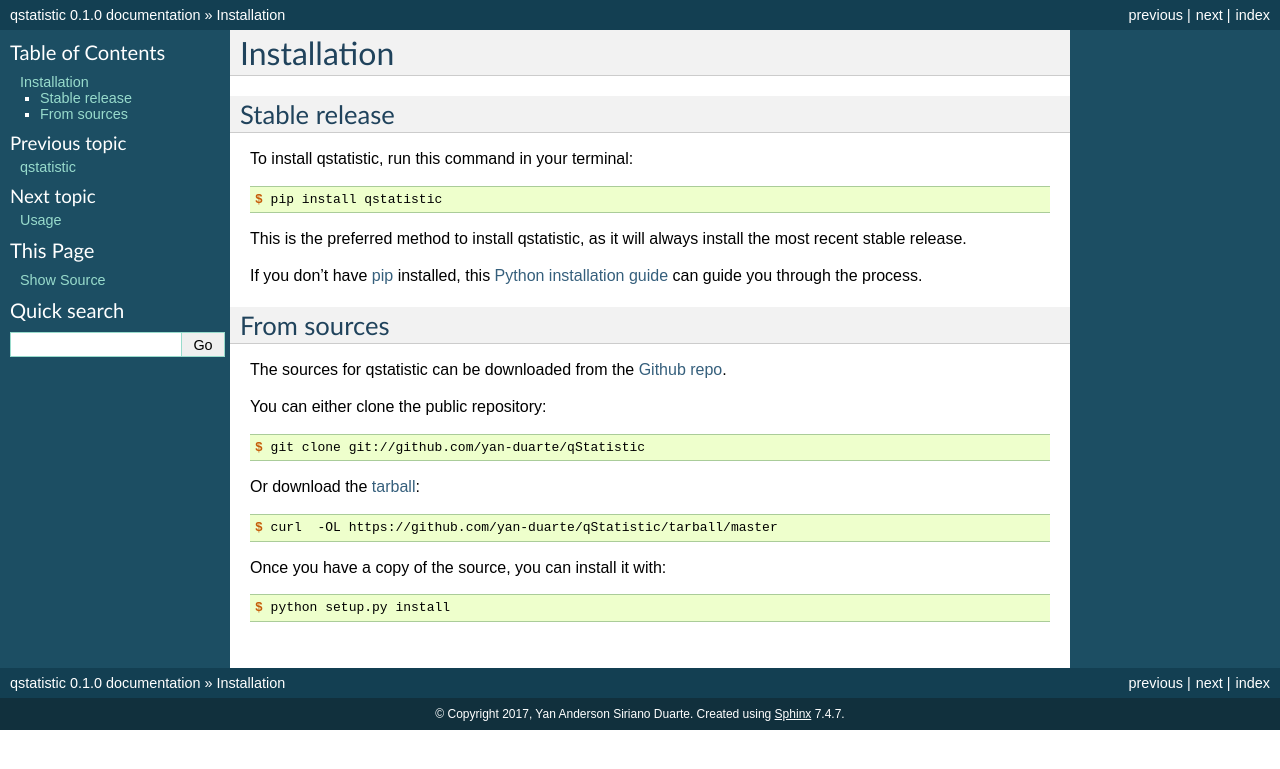
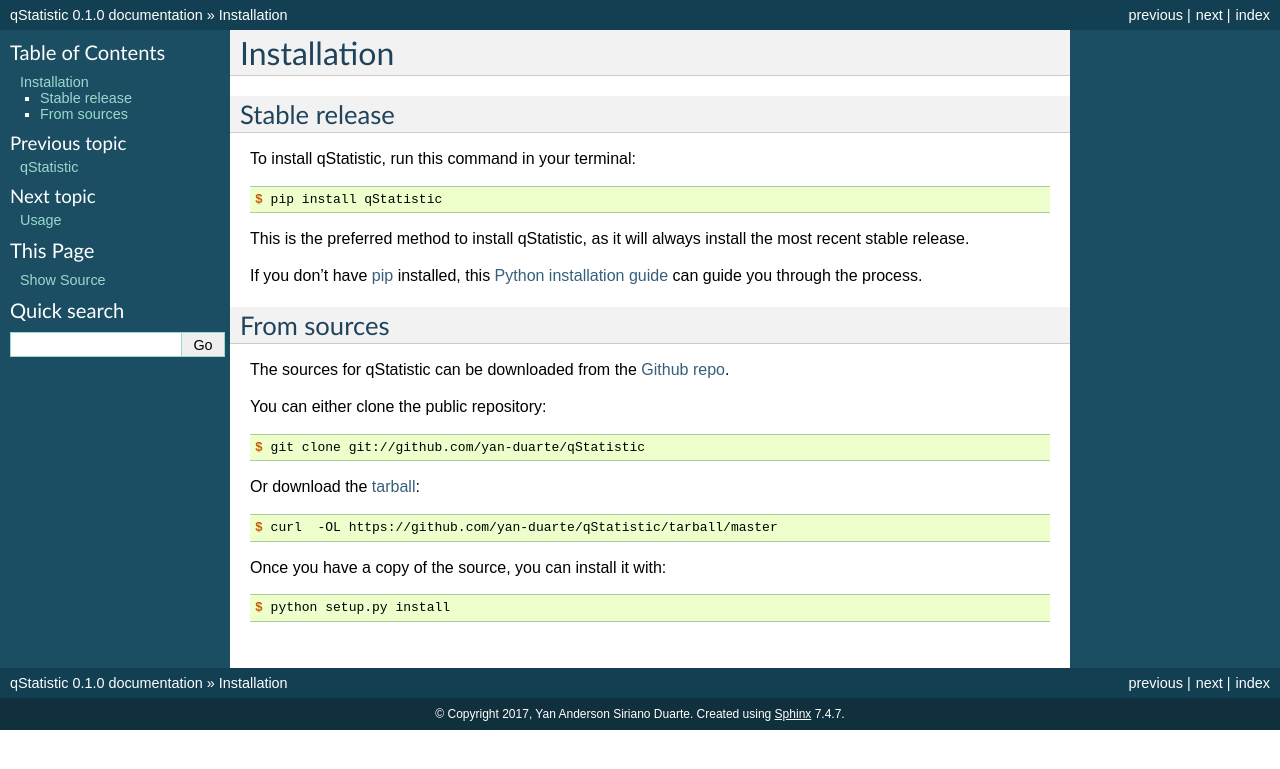
Before and after one commit to yan-duarte/qStatistic, a Sphinx documentation site: the page built from docs/installation.rst, in a window 1280 px wide. Shown: the top 769 px of the page. Built offline with Sphinx 7.4.7, drawn with Linux system fonts in a browser that asks for light colours; pages that are not in the unit, such as notebooks, are missing from menus; the version number is read from the project's files by our own code.

```diff
--- a/docs/conf.py
+++ b/docs/conf.py
@@ -1,7 +1,7 @@
 #!/usr/bin/env python
 # -*- coding: utf-8 -*-
 #
-# qstatistic documentation build configuration file, created by
+# qStatistic documentation build configuration file, created by
 # sphinx-quickstart on Tue Jul  9 22:26:36 2013.
 #
 # This file is execfile()d with the current directory set to its
@@ -31,7 +31,7 @@ project_root = os.path.dirname(cwd)
 # version is used.
 sys.path.insert(0, project_root)
 
-import qstatistic
+import qStatistic
 
 # -- General configuration ---------------------------------------------
 
@@ -55,7 +55,7 @@ source_suffix = '.rst'
 master_doc = 'index'
 
 # General information about the project.
-project = u'qstatistic'
+project = u'qStatistic'
 copyright = u"2017, Yan Anderson Siriano Duarte"
 
 # The version info for the project you're documenting, acts as replacement
@@ -63,9 +63,9 @@ copyright = u"2017, Yan Anderson Siriano Duarte"
 # the built documents.
 #
 # The short X.Y version.
-version = qstatistic.__version__
+version = qStatistic.__version__
 # The full version, including alpha/beta/rc tags.
-release = qstatistic.__version__
+release = qStatistic.__version__
 
 # The language for content autogenerated by Sphinx. Refer to documentation
 # for a list of supported languages.
@@ -188,7 +188,7 @@ html_static_path = ['_static']
 #html_file_suffix = None
 
 # Output file base name for HTML help builder.
-htmlhelp_basename = 'qstatisticdoc'
+htmlhelp_basename = 'qStatisticdoc'
 
 
 # -- Options for LaTeX output ------------------------------------------
@@ -208,8 +208,8 @@ latex_elements = {
 # (source start file, target name, title, author, documentclass
 # [howto/manual]).
 latex_documents = [
-    ('index', 'qstatistic.tex',
-     u'qstatistic Documentation',
+    ('index', 'qStatistic.tex',
+     u'qStatistic Documentation',
      u'Yan Anderson Siriano Duarte', 'manual'),
 ]
 
@@ -239,8 +239,8 @@ latex_documents = [
 # One entry per manual page. List of tuples
 # (source start file, name, description, authors, manual section).
 man_pages = [
-    ('index', 'qstatistic',
-     u'qstatistic Documentation',
+    ('index', 'qStatistic',
+     u'qStatistic Documentation',
      [u'Yan Anderson Siriano Duarte'], 1)
 ]
 
@@ -254,10 +254,10 @@ man_pages = [
 # (source start file, target name, title, author,
 #  dir menu entry, description, category)
 texinfo_documents = [
-    ('index', 'qstatistic',
-     u'qstatistic Documentation',
+    ('index', 'qStatistic',
+     u'qStatistic Documentation',
      u'Yan Anderson Siriano Duarte',
-     'qstatistic',
+     'qStatistic',
      'One line description of project.',
      'Miscellaneous'),
 ]
--- a/docs/index.rst
+++ b/docs/index.rst
@@ -1,4 +1,4 @@
-Welcome to qstatistic's documentation!
+Welcome to qStatistic's documentation!
 ======================================
 
 Contents:
--- a/docs/installation.rst
+++ b/docs/installation.rst
@@ -8,13 +8,13 @@ Installation
 Stable release
 --------------
 
-To install qstatistic, run this command in your terminal:
+To install qStatistic, run this command in your terminal:
 
 .. code-block:: console
 
-    $ pip install qstatistic
+    $ pip install qStatistic
 
-This is the preferred method to install qstatistic, as it will always install the most recent stable release.
+This is the preferred method to install qStatistic, as it will always install the most recent stable release.
 
 If you don't have `pip`_ installed, this `Python installation guide`_ can guide
 you through the process.
@@ -26,7 +26,7 @@ you through the process.
 From sources
 ------------
 
-The sources for qstatistic can be downloaded from the `Github repo`_.
+The sources for qStatistic can be downloaded from the `Github repo`_.
 
 You can either clone the public repository:
 
--- a/docs/usage.rst
+++ b/docs/usage.rst
@@ -2,6 +2,6 @@
 Usage
 =====
 
-To use qstatistic in a project::
+To use qStatistic in a project::
 
-    import qstatistic
+    import qStatistic
--- a/qstatistic/__init__.py
+++ b/qstatistic/__init__.py
@@ -1,6 +1,6 @@
 # -*- coding: utf-8 -*-
 
-"""Top-level package for qstatistic."""
+"""Top-level package for qStatistic."""
 
 __author__ = """Yan Anderson Siriano Duarte"""
 __email__ = 'yan_asd@hotmail.com'
--- a/setup.cfg
+++ b/setup.cfg
@@ -7,7 +7,7 @@ tag = True
 search = version='{current_version}'
 replace = version='{new_version}'
 
-[bumpversion:file:qstatistic/__init__.py]
+[bumpversion:file:qStatistic/__init__.py]
 search = __version__ = '{current_version}'
 replace = __version__ = '{new_version}'
 
--- a/setup.py
+++ b/setup.py
@@ -24,19 +24,19 @@ test_requirements = [
 ]
 
 setup(
-    name='qstatistic',
+    name='qStatistic',
     version='0.1.0',
     description="Python Boilerplate contains all the boilerplate you need to create a Python package.",
     long_description=readme + '\n\n' + history,
     author="Yan Anderson Siriano Duarte",
     author_email='yan_asd@hotmail.com',
     url='https://github.com/yan-duarte/qStatistic',
-    packages=find_packages(include=['qstatistic']),
+    packages=find_packages(include=['qStatistic']),
     include_package_data=True,
     install_requires=requirements,
     license="GNU General Public License v3",
     zip_safe=False,
-    keywords='qstatistic',
+    keywords='qStatistic',
     classifiers=[
         'Development Status :: 2 - Pre-Alpha',
         'Intended Audience :: Developers',
```
Also changed, not shown: CONTRIBUTING.rst (+10 -10 lines), README.rst (+10 -10 lines), .github/ISSUE_TEMPLATE.md, 7 other files.
